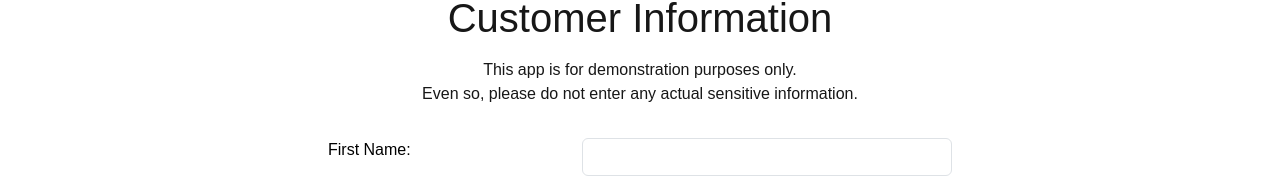
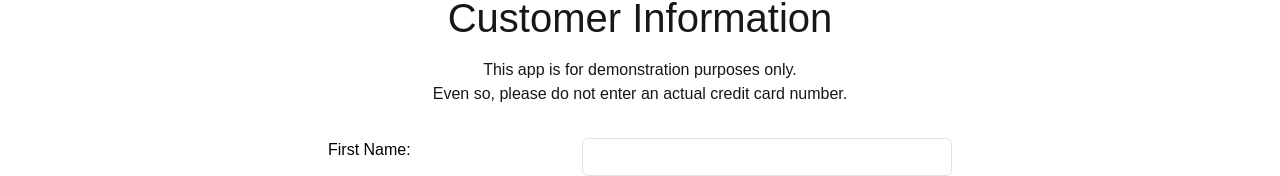
Before and after one commit to MBurtonshaw/sloppy-jos-2.0-react, a React (Create React App) app: page /customer_info in a window 1280 px wide. Shown: the part 141-317 px from the top of the page. Built offline with nearby package versions, Linux system fonts and the light colour scheme; a web font is replaced by a local one.

Commit message:
minor text change

```diff
--- a/src/App.js
+++ b/src/App.js
@@ -1,5 +1,5 @@
 import { Routes, Route } from "react-router-dom";
-import { useState, useContext, useEffect } from 'react';
+import { useState, useContext, useEffect } from "react";
 import Home from "./views/HomeView.js";
 import Navbar from "./components/Navbar.js";
 import Footer from "./components/Footer.js";
@@ -12,7 +12,6 @@ import CustomerInfo from "./views/CustomerInfoView.js";
 import Receipt from "./views/ReceiptView.js";
 
 function App() {
-
   return (
     <div className="App anton-sc-regular">
       <Navbar />
--- a/src/views/CustomerInfoView.js
+++ b/src/views/CustomerInfoView.js
@@ -264,7 +264,7 @@ export default function CustomerInfo() {
               <div className="text-center mb-4">
                 <span>This app is for demonstration purposes only. </span>
                 <p>
-                  Even so, please do not enter any actual sensitive information.
+                  Even so, please do not enter an actual credit card number.
                 </p>
               </div>
               <table className="table">
@@ -430,7 +430,7 @@ export default function CustomerInfo() {
           </h1>
           <span>This app is for demonstration purposes only. </span>
           <br></br>
-          <p>Even so, please do not enter any actual sensitive information.</p>
+          <p>Even so, please do not enter an actual credit card number.</p>
           <div className="mb-4">
             <form className="w-75 m-auto">
               <div className="py-4">
--- a/src/views/ReceiptView.js
+++ b/src/views/ReceiptView.js
@@ -120,7 +120,9 @@ export default function Receipt() {
   return (
     <>
       <h1 className="text-center pt-5 pb-3">Order Receipt</h1>
-      <p className='text-center border-bottom'>A receipt has also been sent to the provided email address</p>
+      <p className="text-center border-bottom">
+        A receipt has also been sent to the provided email address
+      </p>
       <div className="">
         <div className="text-center pt-4 pb-2">{specialtyMapper()}</div>
         <div className="text-center">{customsMapper()}</div>
```
Also changed, not shown: photo.png (added). Lines whose indentation alone changed are shown as unchanged.
